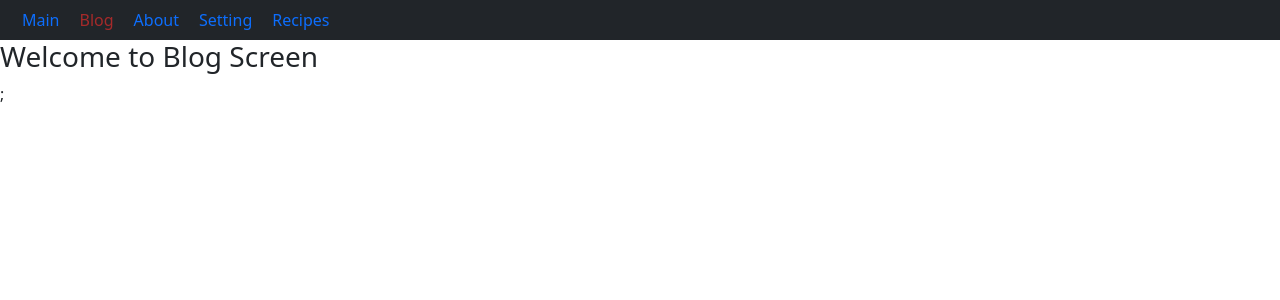
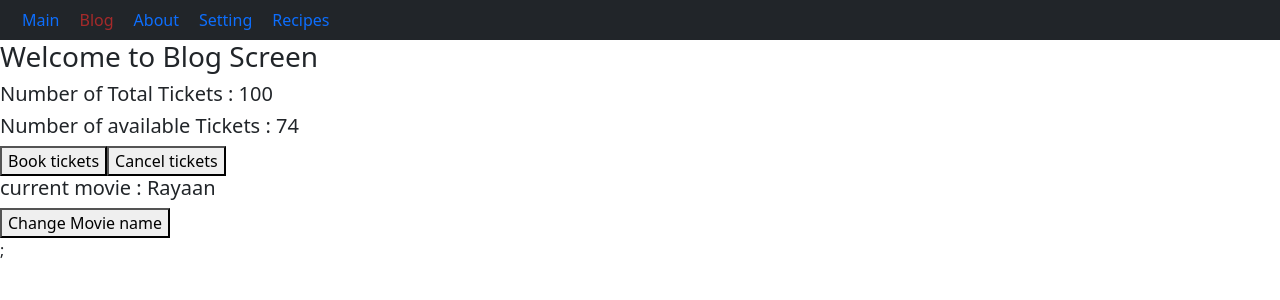
Before and after one commit to saiDev1999/6R-React-Class, a React (Create React App) app: page /blog in a window 1280 px wide. Shown: the top 300 px of the page. Built offline with nearby package versions, Linux system fonts and the light colour scheme.

Commit message:
usereducer hook

```diff
--- /dev/null
+++ b/src/components/useReducer/helper.js
@@ -0,0 +1,39 @@
+export const actionTypes = {
+  BOOK_TICKETS: "BOOK_TICKETS",
+  CANCEL_TICKETS: "CANCEL_TICKETS",
+  CHANGE_TOTAL_TICKETS: "CHANGE_TOTAL_TICKETS",
+  CHANGE_MOVIE: "CHANGE_MOVIE",
+};
+
+export const initialState = {
+  movieTheater: "PVR",
+  location: "LULU mall",
+  movieName: "Rayaan",
+  totalTickets: 100,
+  bookedTickets: 26,
+  currentAvailableTickets: 74,
+};
+
+export const reducer = (state, action) => {
+  console.log("i am reaching reducer");
+  switch (action.type) {
+    case actionTypes.BOOK_TICKETS:
+      return {
+        ...state,
+        bookedTickets: state.bookedTickets + action.payload,
+        currentAvailableTickets: state.currentAvailableTickets - action.payload,
+      };
+    case actionTypes.CANCEL_TICKETS:
+      return {
+        ...state,
+        bookedTickets: state.bookedTickets - action.payload,
+        currentAvailableTickets: state.currentAvailableTickets + action.payload,
+      };
+    case actionTypes.CHANGE_TOTAL_TICKETS:
+      return { ...state, totalTickets: state.totalTickets + action.payload };
+    case actionTypes.CHANGE_MOVIE:
+      return { ...state, movieName: action.payload };
+    default:
+      return state;
+  }
+};
--- /dev/null
+++ b/src/components/useReducer/useReducer.jsx
@@ -0,0 +1,44 @@
+import React, { useReducer } from "react";
+import { actionTypes, initialState, reducer } from "./helper";
+
+function UseReducer() {
+  const [currentState, dispatchFunction] = useReducer(reducer, initialState);
+
+  const bookTicketHandler = () => {
+    dispatchFunction({
+      type: actionTypes.BOOK_TICKETS,
+      payload: 10,
+    });
+  };
+
+  const cancelTicketHandler = () => {
+    dispatchFunction({
+      type: actionTypes.CANCEL_TICKETS,
+      payload: 2,
+    });
+  };
+
+  const movieChangeHandler = () => {
+    dispatchFunction({
+      type: actionTypes.CHANGE_MOVIE,
+      payload: "Kalki",
+    });
+  };
+
+  return (
+    <div>
+      <h5>Number of Total Tickets : {currentState.totalTickets}</h5>
+      <h5>
+        Number of available Tickets : {currentState.currentAvailableTickets}
+      </h5>
+
+      <button onClick={bookTicketHandler}>Book tickets</button>
+
+      <button onClick={cancelTicketHandler}>Cancel tickets</button>
+      <h5>current movie : {currentState.movieName}</h5>
+      <button onClick={movieChangeHandler}>Change Movie name</button>
+    </div>
+  );
+}
+
+export default UseReducer;
--- a/src/screens/blog-screen.js
+++ b/src/screens/blog-screen.js
@@ -1,10 +1,12 @@
 import NavBar from "../components/navbar/navbar";
+import UseReducer from "../components/useReducer/useReducer";
 
 const BlogScreen = () => {
   return (
     <>
       <NavBar />
       <h3>Welcome to Blog Screen </h3>
+      <UseReducer />
     </>
   );
 };
```
Also changed, not shown: 1 other file (tests, documents, lock files or other folders).
